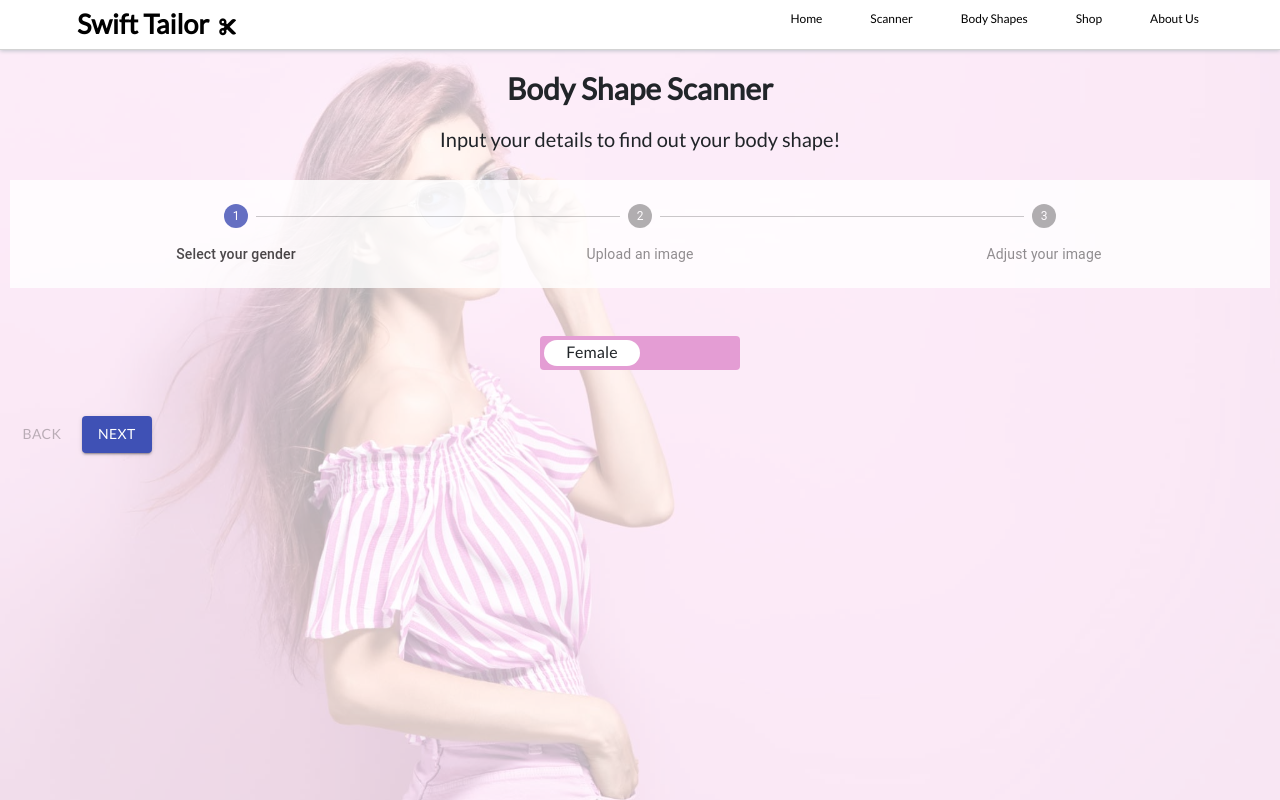
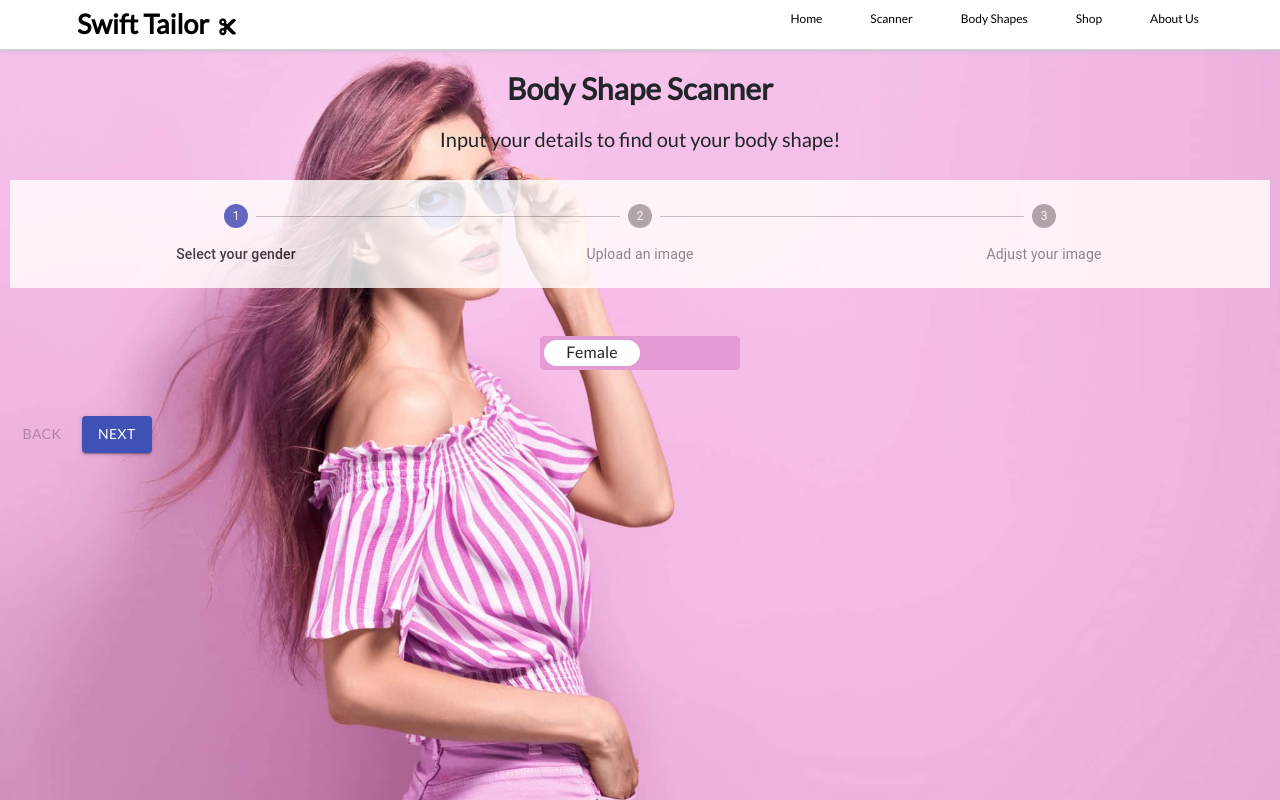
Before and after one commit to Bobowoo2468/SwiftTailorClient, a React (Create React App) app: page /scanner in a window 1280 px wide. Built offline with nearby package versions, Linux system fonts and the light colour scheme.

Commit message:
Update for display of background image

```diff
--- a/src/components/scanner.css
+++ b/src/components/scanner.css
@@ -2,10 +2,6 @@
   margin-left: 10px;
   margin-right: 10px;
   margin-top: 50px;
-}
-
-img.bg-img {
-  opacity: 30%;
 }
 
 .welcomeText > h1 {
```
